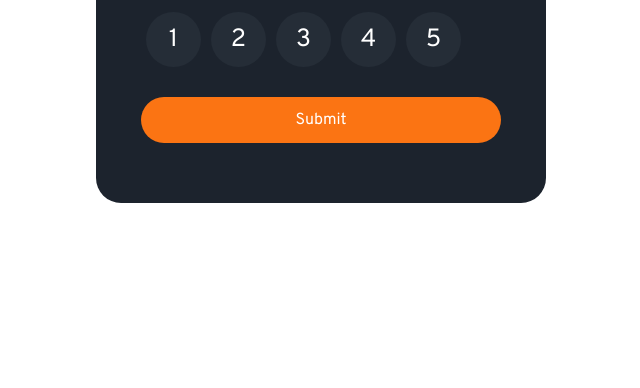
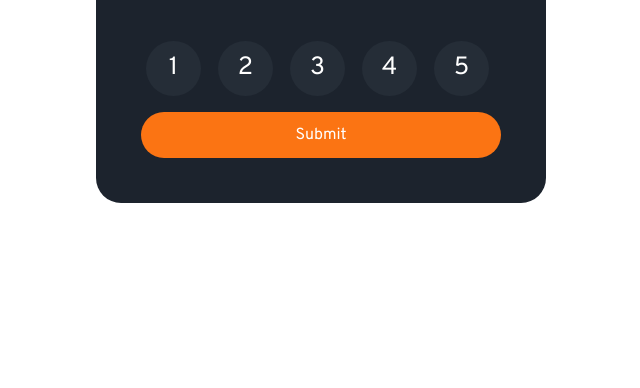
Before and after one commit to venkat2305/Interactive-Rating-Component, a plain HTML site: page index.html in a window 1280 px wide. Shown: the part 412-800 px from the top of the page, without its empty margins (319-959 px from the left). Drawn offline with Linux system fonts and the light colour scheme.

Commit message:
improve code

```diff
--- a/index.css
+++ b/index.css
@@ -10,8 +10,7 @@
 }
 
 body {
-
-  min-height: 100vh;  /* if this was max height, the card won't be at the center, also removed max-width*/
+  min-height: 100vh; /* if this was max height, the card won't be at the center, also removed max-width*/
   font-size: 15px;
   display: flex;
   align-items: center;
@@ -29,14 +28,14 @@ body {
 
 .container {
   background-color: #1c232d;
-  width: 450px;
+  max-width: 450px;
   height: 430px;
-  margin: 0 auto;
   padding: 45px;
   border-radius: 25px;
   display: flex;
   justify-content: space-between;
   flex-direction: column;
+  margin: 1rem;
 }
 
 .img-container {
@@ -75,7 +74,6 @@ p {
   width: 100%;
   background-color: var(--Orange);
   padding: 13px;
-  margin-bottom: 15px;
   border-radius: 25px;
   cursor: pointer;
   font-size: 16px;
@@ -132,6 +130,7 @@ input[type="radio"] {
 
 .form-circles {
   display: flex;
+  justify-content: space-between;
 }
 
 .form-button {
@@ -140,14 +139,16 @@ input[type="radio"] {
   text-align: center;
   align-items: center;
   justify-content: center;
-  width: 55px;
-  height: 55px;
   background-color: var(--Dark-Blue);
   border-radius: 50%;
   cursor: pointer;
   margin: 5px;
   color: white;
-  margin-bottom: 30px;
+  max-width: 55px;
+  width: 100%;
+  margin-bottom: 1rem;
+  line-height: 1;
+  aspect-ratio: 1;
 }
 
 .form-button:hover {
@@ -170,3 +171,12 @@ input[type="radio"]:checked + .form-button {
   white-space: nowrap !important;
   border: 0 !important;
 }
+
+img {
+  display: block;
+  max-width: 100%;
+}
+
+.rating-card > * + * {
+  margin-top: 1rem;
+}
--- a/index.html
+++ b/index.html
@@ -17,8 +17,8 @@
   </head>
   <body>
     <!-- Rating state start -->
-    <div class="card">
-      <div class="container rating-card">
+    <main>
+      <div id="div1" class="container rating-card">
         <div class="img-container">
           <img src="images/icon-star.svg" alt="icon-star" />
         </div>
@@ -44,11 +44,11 @@
             <input name="my-radio-input" class="visually-hidden" id="radio5" type="radio" value="5" />
             <label class="form-button" for="radio5"> 5 </label><br>
           </div>
-          <input class="submit" type="submit" value="Submit">
+          <button class="submit" type="submit" value="Submit">Submit</button>
         </form>
       </div>
 
-      <div class="container thank-you hidden">
+      <div id="div2" class="container thank-you hidden">
         <img src="images/illustration-thank-you.svg" alt="thank-you" />
         <p id="change-rating">You selected Add out of 5</p>
 
@@ -58,7 +58,7 @@
           more support, don't hesitate to get in touch!
         </p>
       </div>
-    </div>
+    </main>
 
     <script src="index.js"></script>
   </body>
--- a/index.js
+++ b/index.js
@@ -1,10 +1,12 @@
-const form = document.getElementById("html-form")
-console.log(form)
+const form = document.getElementById("html-form");
+const div1 = document.getElementById("div1");
+const div2 = document.getElementById("div2");
+const ratingChange = document.getElementById("change-rating");
 
-let ans = document.querySelector("input[name='my-radio-input']:checked")
-console.log(ans.textContent)
-
-form.addEventListener("submit",function(){
-
-  console.log("venkat")
-})
+form.addEventListener("submit", function (e) {
+  e.preventDefault();
+  let ans = document.querySelector("input[type='radio']:checked").value;
+  ratingChange.textContent = `You selected ${ans} out of 5`;
+  div1.classList.add("hidden");
+  div2.classList.remove("hidden");
+});
```
Also changed, not shown: 3 other files.
